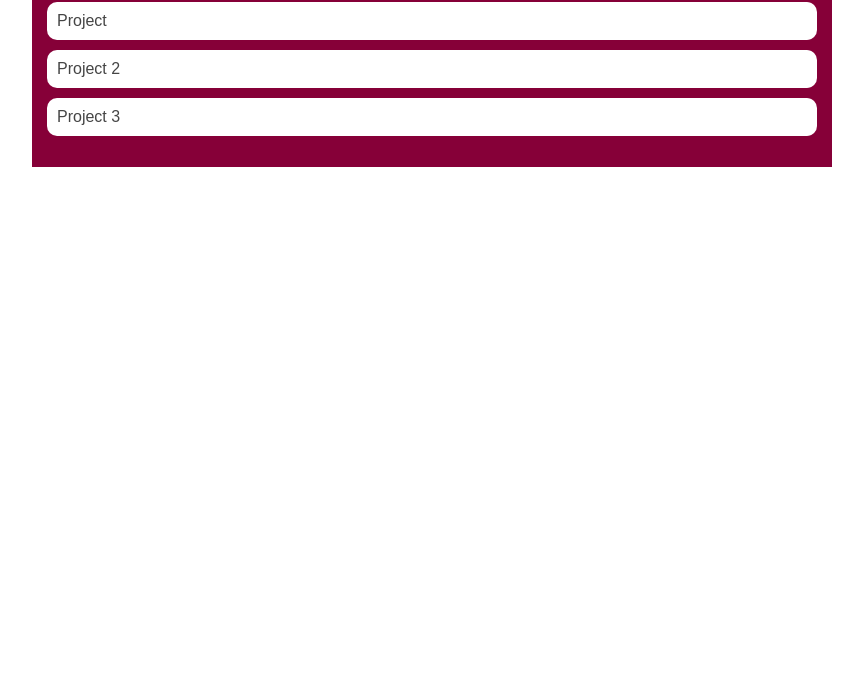
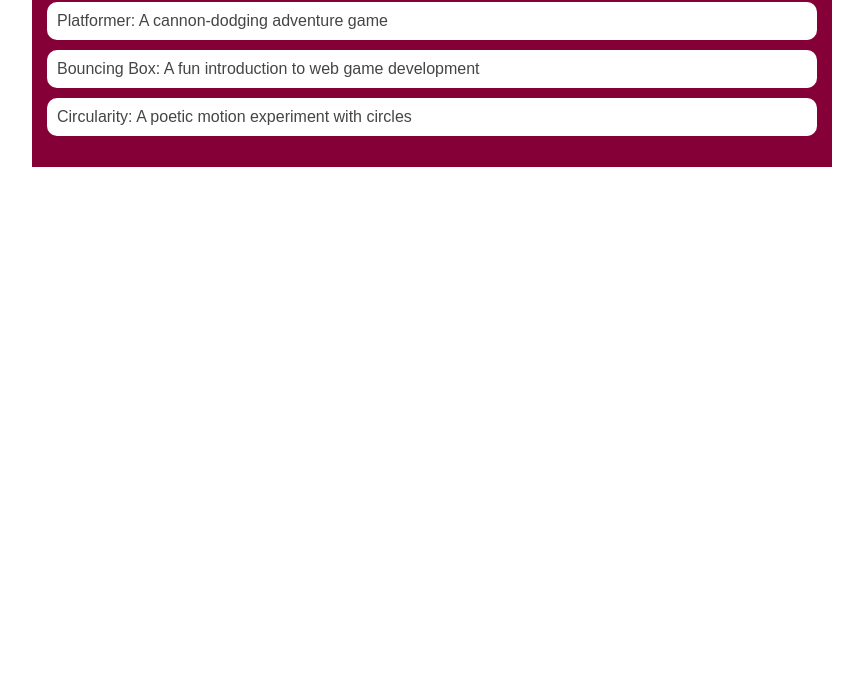
Before and after one commit to chrismarcello23/chrismarcello23.github.io, a plain HTML site: page portfolio.html in a window 1280 px wide. Shown: the part 122-800 px from the top of the page, without its empty margins (208-1071 px from the left). Drawn offline with Linux system fonts and the light colour scheme.

Commit message:
added project links and names

```diff
--- a/portfolio.html
+++ b/portfolio.html
@@ -25,13 +25,13 @@
                     <h1>Portfolio</h1>
                     <ul id="portfolio">
                         <li>
-                            <a href="">Project</a>
+                            <a href="fsd-projects/platformer/">Platformer: A cannon-dodging adventure game</a>
                         </li>
                         <li>
-                            <a href="">Project 2</a>
+                            <a href="fsd-projects/bouncing-box/">Bouncing Box: A fun introduction to web game development</a>
                         </li>
                         <li>
-                            <a href=""> Project 3</a>
+                            <a href="fsd-projects/circularity/">Circularity: A poetic motion experiment with circles</a>
                         </li>
                     </ul>
                 </div>
```
